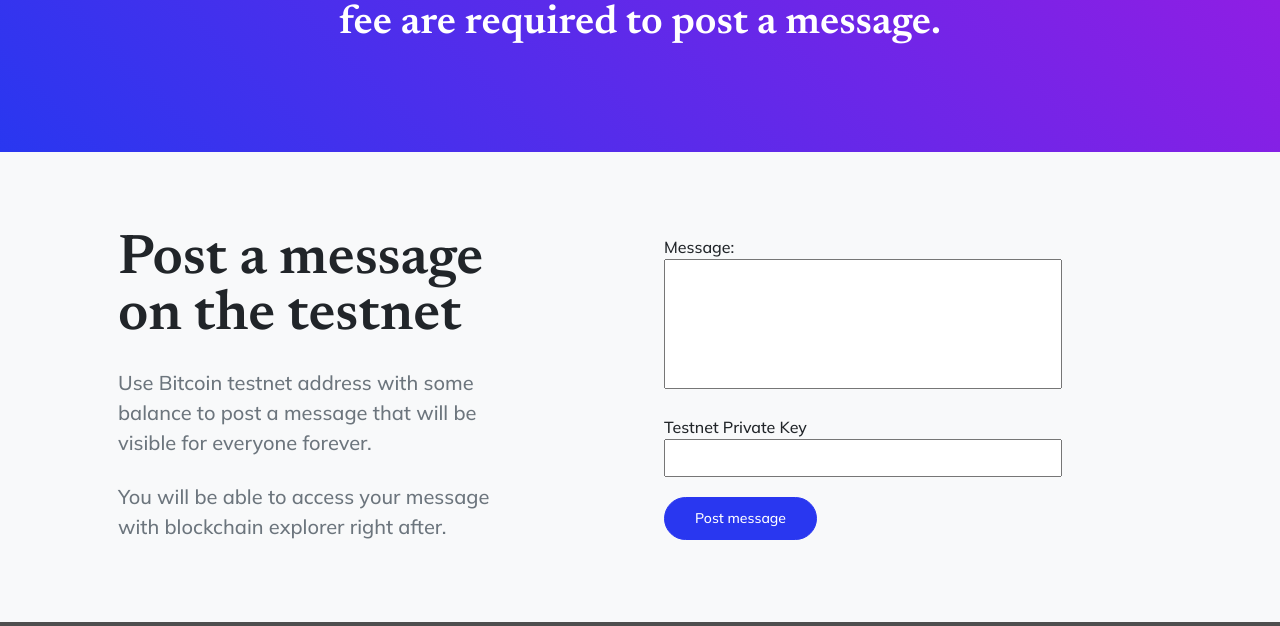
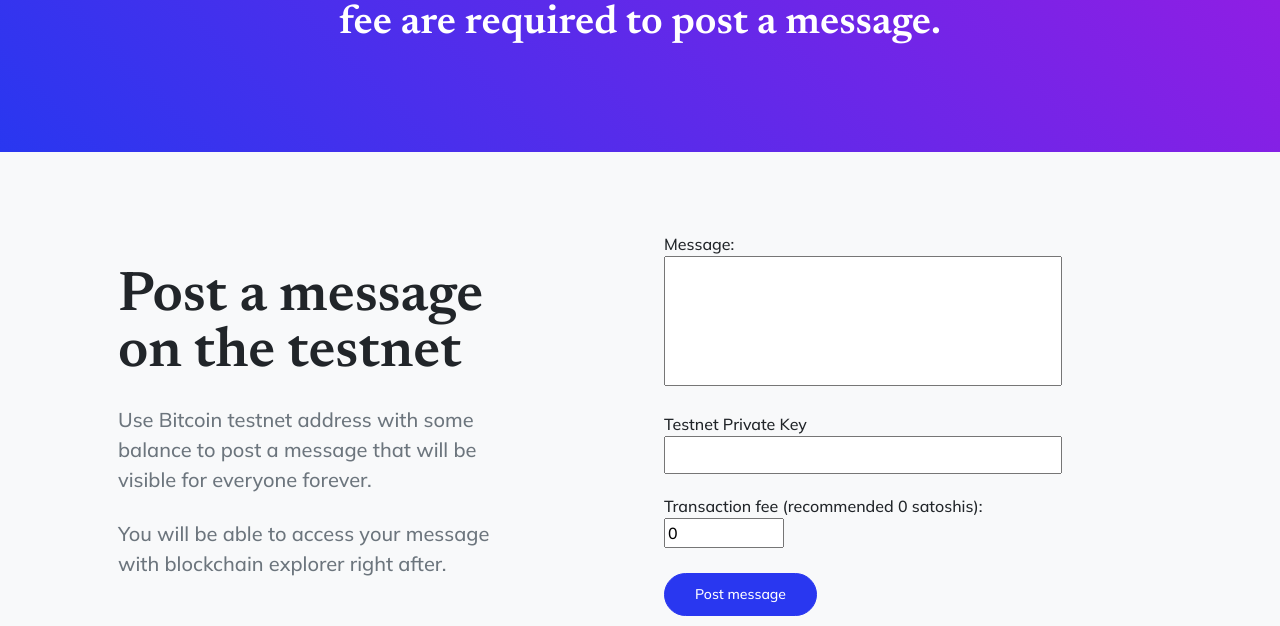
Before and after one commit to inforevertech/inforever, a Flask app: template templates/index.html in a window 1280 px wide. Shown: the part 933-1559 px from the top of the page. Run offline with Flask 3, Linux system fonts and the light colour scheme; the template is opened without the code that fills it: most values are stand-ins (such as "Sample title", 1, 10 or a date in 2020); some libraries are stand-ins or nearby versions; grey boxes are pictures that could not be loaded.

Commit message:
add fee input field

```diff
--- a/app.py
+++ b/app.py
@@ -1,6 +1,7 @@
 from flask import Flask, render_template, request, redirect
 from bit import Key, PrivateKeyTestnet
 from bit import exceptions as bitExceptions
+from bit.network import get_fee_cached
 import requests
 
 
@@ -14,16 +15,17 @@ def index():
         # If submit button is pressed get the values from the form: messsage and private key.
         message = request.form['message']
         private_key = request.form['private']
+        fee = int(request.form['fee'])
 
         # Create a key object from the private key.
         key = PrivateKeyTestnet(private_key)
 
         try:
             # Send a transaction to the bitcoin network with the message as the data. Using op_return.
-            transaction_id = key.send([], message=message)
+            transaction_id = key.send([], fee=fee, absolute_fee=True, message=message)
         except bitExceptions.InsufficientFunds as e:
             # form insufficient funds description
-            errorContent = ["InsufficIent Funds.",
+            errorContent = ["Insufficient Funds.",
                             "Error message: " + str(e),
                             "Use the following faucet to get testnet satoshi: https://testnet-faucet.com/btc-testnet/"]
 
@@ -35,7 +37,7 @@ def index():
 
         return redirect("/tr/" + transaction_id)
 
-    return render_template('index.html')
+    return render_template('index.html', recommende_fee=get_fee_cached())
 
 
 # transaction explorer page
--- a/static/css/main.css
+++ b/static/css/main.css
@@ -40,15 +40,19 @@
     width: 100%;
     padding: 5px 10px;
 }
-.private_key_label {
+.private_key_label, .fee_label {
     margin-top: 20px;
 }
 
 #post_btn {
     display: block;
-    margin-top: 20px;
+    margin-top: 25px;
     padding: 10px 30px !important;
 }
 .email_link {
     color: #fff !important;
 }
+#fee {
+    width: 120px;
+    display: block;
+}
--- a/templates/index.html
+++ b/templates/index.html
@@ -75,6 +75,10 @@
                             <input type="text" name="private" id="private_key">
                         </label>
 
+                        <label for="fee" class="fee_label">Transaction fee (recommended <span id="fee_calculator">0</span> satoshis):
+                            <input type="number" value="0" name="fee" id="fee">
+                        </label>
+
                         <button class="btn btn-primary rounded-pill px-3 mb-2 mb-lg-0" id="post_btn" type="submit">
                             <span class="d-flex align-items-center">
                                 <span class="small">Post message</span>
@@ -118,4 +122,17 @@
         </div>
     </section>
 
+    <!-- fee counter script -->
+    <script>
+        let textarea = document.getElementById('msgInput');
+        let feeCalculator = document.getElementById('fee_calculator');
+        let feePerChar = {{ recommende_fee }};
+
+        function updateFee() {
+            feeCalculator.textContent = textarea.value.length * feePerChar;
+        }
+
+        textarea.addEventListener('keyup', updateFee);
+    </script>
+
 {% include "footer.html" %}
```
